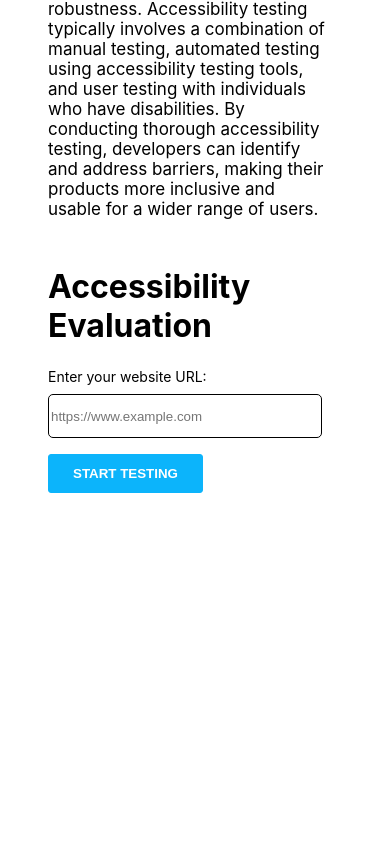
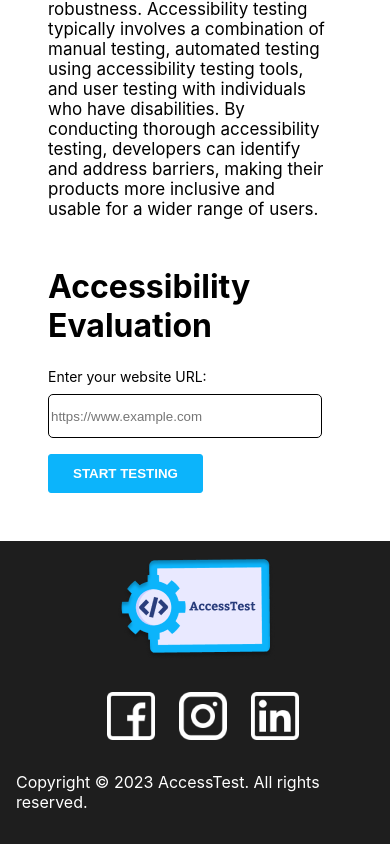
Before and after one commit to rimaabouchacra/Accessibility-Testing, a React (Create React App) app in the folder AccessTest-Frontend/access-test/: page / in a window 390 px wide. Shown: the part 973-1817 px from the top of the page. Before the commit the page ends 1514 px from the top, so only its background shows below. Built offline with nearby package versions, Linux system fonts and the light colour scheme.

Commit message:
added footer style

```diff
--- a/AccessTest-Frontend/access-test/src/App.js
+++ b/AccessTest-Frontend/access-test/src/App.js
@@ -3,6 +3,8 @@ import {Navigate} from 'react-router-dom';
 import { BrowserRouter as Router, Routes, Route } from "react-router-dom";
 import './App.css';
 import Homepage from './pages/home_page';
+import Register from './pages/register_page';
+import Login from './pages/login_page';
 
 function App() {
 
--- a/AccessTest-Frontend/access-test/src/components/footer/index.css
+++ b/AccessTest-Frontend/access-test/src/components/footer/index.css
@@ -4,5 +4,36 @@
     align-items: center;
     flex-direction: column;
     background-color: var(--dark);
+    padding: 1rem;
+    padding-top: 2rem;
 
 }
+.social-media-icons{
+    display: flex;
+    flex-direction: row;
+    justify-content: space-between;
+    align-items: center;
+    gap: 1.5rem;
+    margin: 2rem;
+    margin-left: 3rem;
+    margin-bottom: 1rem;
+}
+.icon{
+    width: 3rem;
+    height: 3rem;
+}
+.copyright{
+    color: white;
+}
+
+@media only screen and (max-width: 768px) {
+    .footer {
+        height: auto;
+        padding: 1rem;
+        justify-content: center;
+        max-width: 100%;
+    }
+    .copyright{
+        width: auto;
+    }
+}
--- a/AccessTest-Frontend/access-test/src/components/footer/index.js
+++ b/AccessTest-Frontend/access-test/src/components/footer/index.js
@@ -8,12 +8,12 @@ function Footer() {
   return (
     <footer className="footer">
         <img src={logo2} alt="website logo" />
-        <div>
-           <img src={fcb} alt="facebook icon" />
-           <img src={insta} alt="instagram icon" />
-           <img src={linkedin} alt="linkedin icon" />
+        <div className="social-media-icons">
+           <img className="icon" src={fcb} alt="facebook icon" />
+           <img className="icon" src={insta} alt="instagram icon" />
+           <img className="icon" src={linkedin} alt="linkedin icon" />
         </div>
-        <p>Copyright © 2023 AccessTest. All rights reserved.</p>
+        <p className="copyright">Copyright © 2023 AccessTest. All rights reserved.</p>
 
     </footer>
   );
--- a/AccessTest-Frontend/access-test/src/pages/home_page/index.js
+++ b/AccessTest-Frontend/access-test/src/pages/home_page/index.js
@@ -1,10 +1,12 @@
 import Navbar from '../../components/navbar'
 import Content from '../../components/home_content'
+import Footer from '../../components/footer';
 const Homepage=()=>{
     return(
         <div>
           <Navbar/>
           <Content/>
+          <Footer/>
         </div>
     )
 }
```
Also changed, not shown: AccessTest-Frontend/access-test/src/images/logo2.png, AccessTest-Frontend/access-test/src/pages/login_page/index.js (added), AccessTest-Frontend/access-test/src/pages/signup_page/index.js (added).
